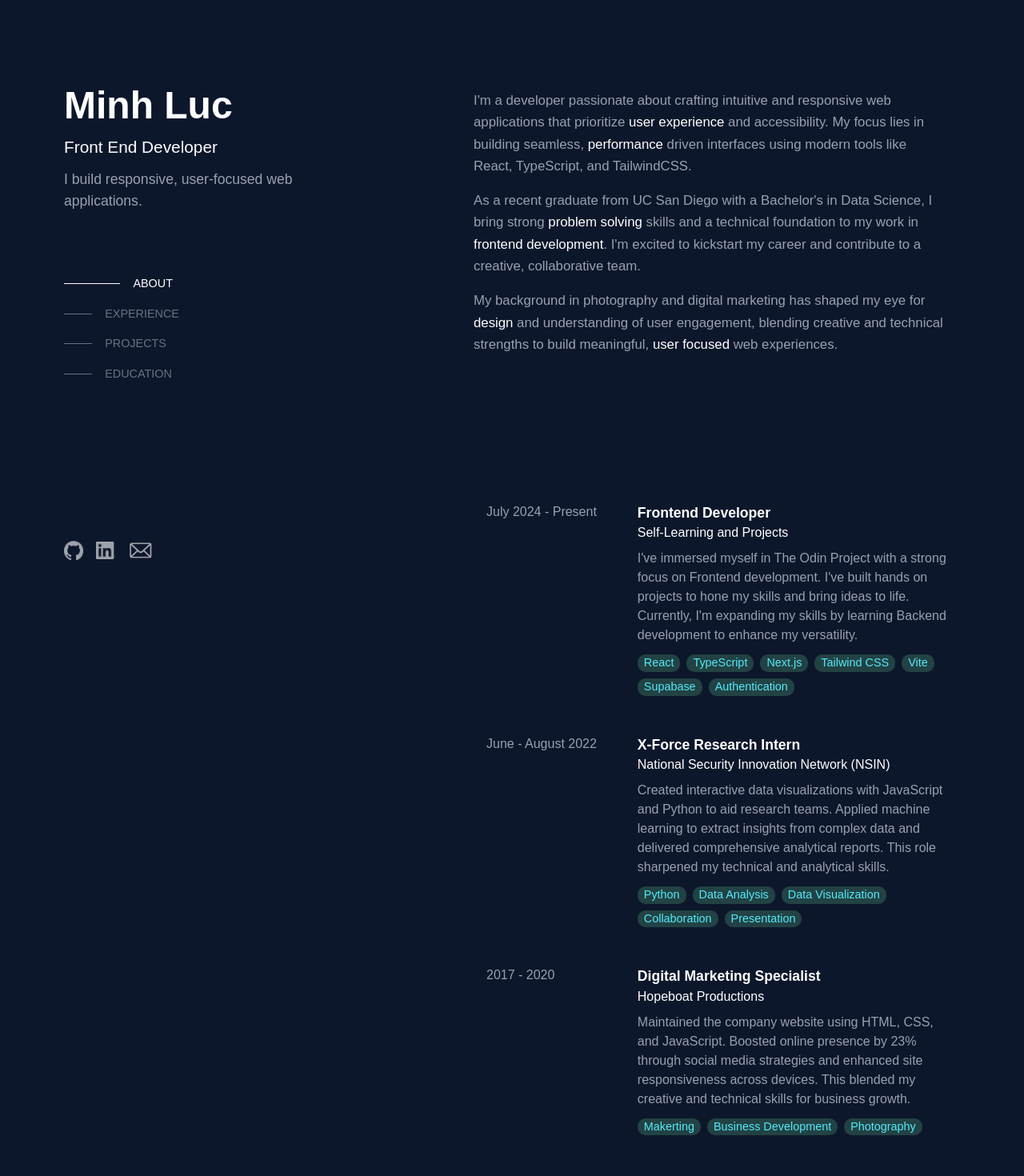
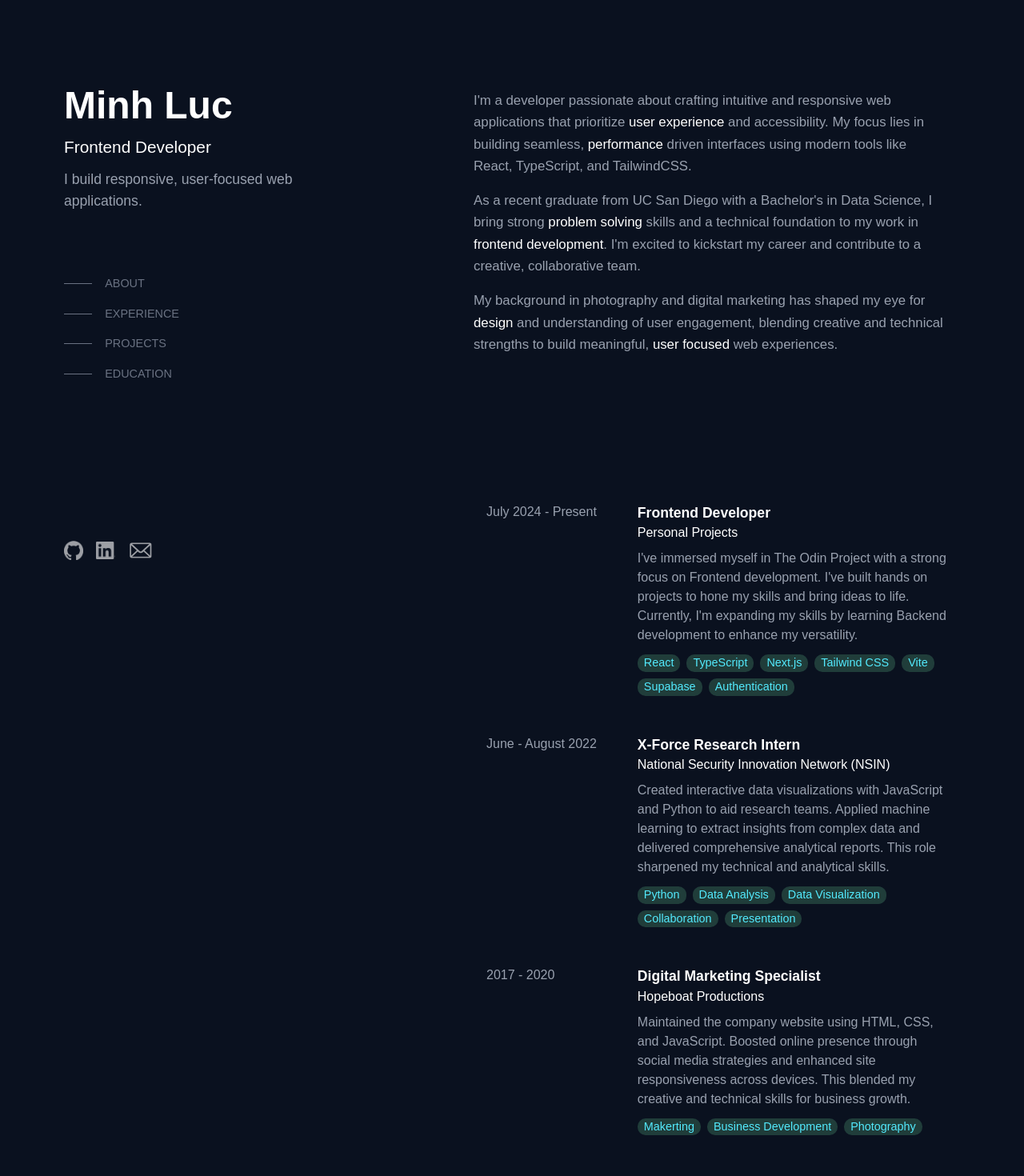
Before and after one commit to mluc404/portfolio, a Next.js app: page / in a window 1280 px wide. Shown: the top 1470 px of the page at 80% size. Built offline with nearby package versions, Linux system fonts and the light colour scheme.

Commit message:
style: minor layout update

```diff
--- a/app/components/LeftSide.tsx
+++ b/app/components/LeftSide.tsx
@@ -16,7 +16,7 @@ export default function LeftSide() {
       <div className="flex flex-col gap-20">
         <div className="flex flex-col gap-0">
           <h1 className="font-bold text-[2.8rem] md:text-[3rem]">Minh Luc</h1>
-          <p className="text-[1.2rem] md:text-[1.3rem]">Front End Developer</p>
+          <p className="text-[1.2rem] md:text-[1.3rem]">Frontend Developer</p>
           <p className="text-gray-400 mt-3 text-[1.1rem]">
             I build responsive, user-focused web applications.
           </p>
--- a/app/components/NavButtons.tsx
+++ b/app/components/NavButtons.tsx
@@ -18,10 +18,10 @@ export default function NavButtons() {
   ];
   const [currentBtn, setCurrentBtn] = useState<string>("");
 
-  useEffect(() => {
-    scrollToSection("about");
-    setCurrentBtn("about");
-  }, []);
+  // useEffect(() => {
+  //   scrollToSection("about");
+  //   setCurrentBtn("about");
+  // }, []);
 
   return (
     <div className="flex flex-col items-start gap-4 text-[.9rem]">
--- a/app/components/RightSide.tsx
+++ b/app/components/RightSide.tsx
@@ -10,7 +10,7 @@ export default function RightSide() {
     <div className="flex flex-col px-6 py-8 gap-8 md:gap-0 md:px-20 md:py-24 ">
       <div id="about" className="flex flex-col gap-0 relative">
         <div className="blur-heading">ABOUT</div>{" "}
-        <div className="flex flex-col gap-2 md:gap-4 text-gray-400 text-[1.05rem] leading-relaxed md:pt-4 md:pr-4">
+        <div className="flex flex-col gap-4 text-gray-400 text-[1.05rem] leading-relaxed md:pt-4 md:pr-4">
           <p>
             I&apos;m a developer passionate about crafting intuitive and
             responsive web applications that prioritize{" "}
--- a/app/constant/myInfo.ts
+++ b/app/constant/myInfo.ts
@@ -35,7 +35,7 @@ export const myInfo: MyInfoType = {
   job: [
     {
       title: "Frontend Developer",
-      company: "Self-Learning and Projects",
+      company: "Personal Projects",
       time: "July 2024 - Present",
       description: `I've immersed myself in The Odin Project
          with a strong focus on Frontend development.
@@ -72,7 +72,7 @@ export const myInfo: MyInfoType = {
       company: "Hopeboat Productions",
       time: "2017 - 2020",
       description: `Maintained the company website using HTML, CSS, and JavaScript.
-        Boosted online presence by 23% through social media strategies and enhanced site
+        Boosted online presence through social media strategies and enhanced site
         responsiveness across devices. This blended my creative and technical skills for business growth.`,
       skills: ["Makerting", "Business Development", "Photography"],
     },
@@ -81,9 +81,7 @@ export const myInfo: MyInfoType = {
   projects: [
     {
       title: "Roamio Travel Planner",
-      description:
-        // "Inspired by my passion for travel, I created Roamio, a full stack web app designed to streamline and enhance your travel planning and management experience.",
-        `Designed and built a full stack travel planner from scratch, allowing users to plan and
+      description: `Designed and built a full stack travel planner from scratch, allowing users to plan and
          manage trips with Ai powered suggestions.`,
       skills: [
         "React",
@@ -98,9 +96,7 @@ export const myInfo: MyInfoType = {
     },
     {
       title: "PokeMind",
-      description:
-        // "Test your memory by selecting unique Pokémon cards in the correct order. PokeMind challenges players to stay sharp as the cards shuffle after every correct selection.",
-        `Interactive memory game leveraging PokeAPI to dynamically render Pokémon cards
+      description: `Interactive memory game leveraging PokeAPI to dynamically render Pokémon cards
         with two difficulty levels.`,
       skills: ["Vite", "React", "JavaScript", "CSS", "PokeAPI"],
       image: pokeMind,
--- a/app/globals.css
+++ b/app/globals.css
@@ -2,7 +2,8 @@
 
 :root {
   /* --background: #0e1a30; */
-  --background: #0d172b;
+  /* --background: #0d172b; */
+  --background: #0a111f;
   --foreground: #ffffff;
 }
 
```
Also changed, not shown: 1 other file (tests, documents, lock files or other folders).
